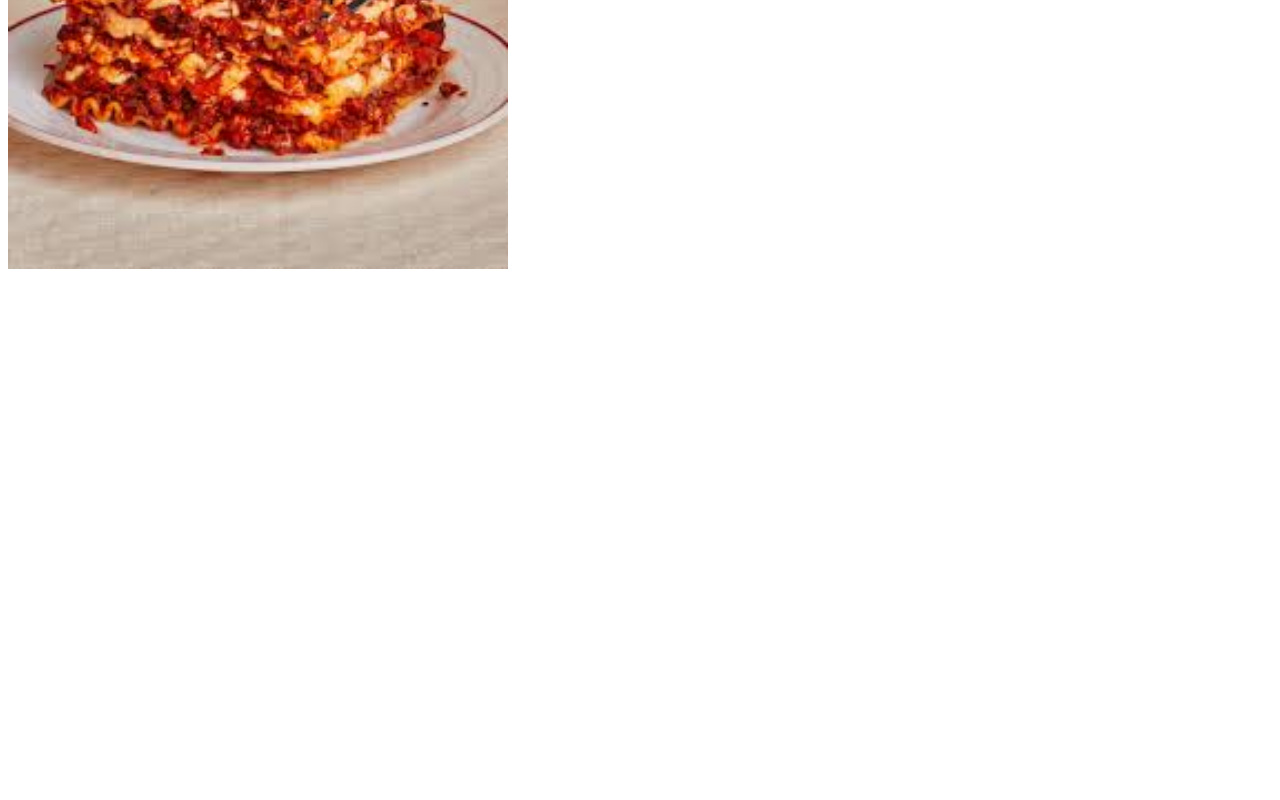
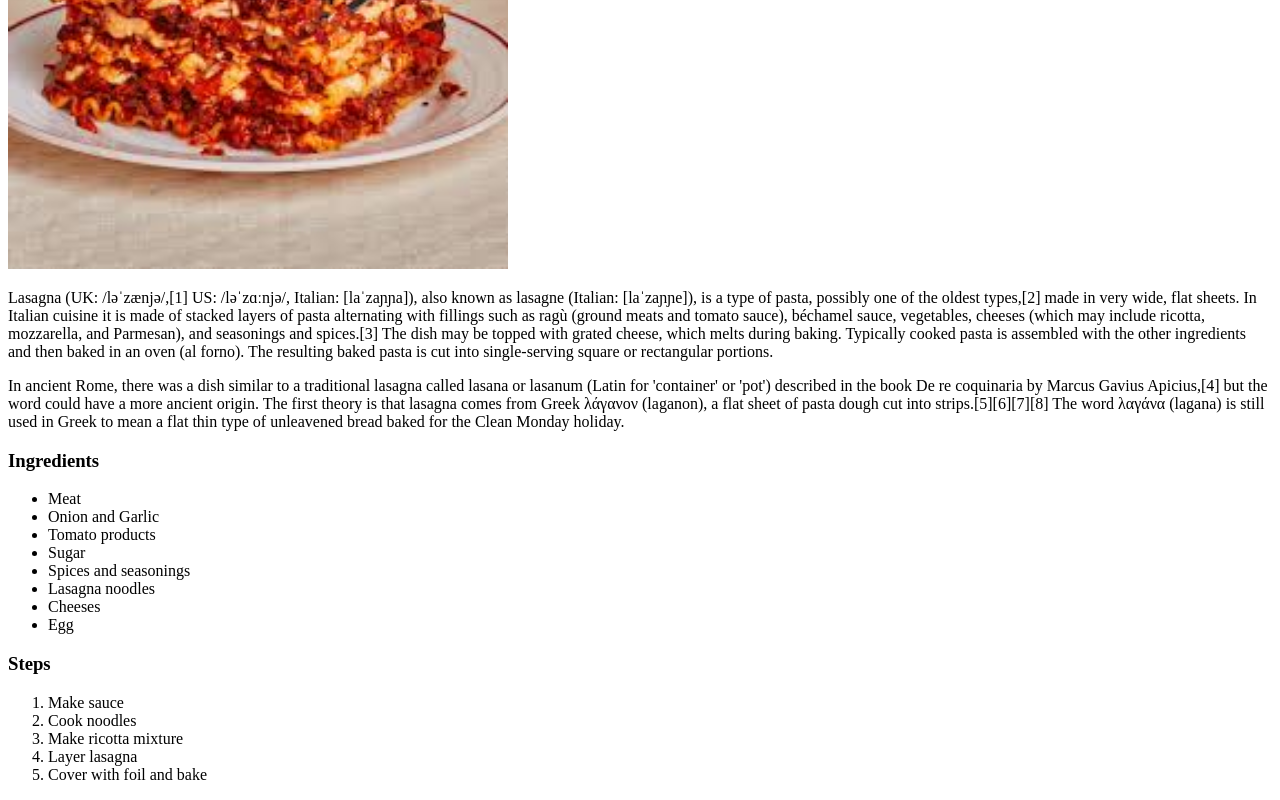
Before and after one commit to ilovepi31415/odin-recipes, a plain HTML site: page recipes/lasagna.html in a window 1280 px wide. Shown: the part 311-1111 px from the top of the page. Before the commit the page ends 800 px from the top, so only its background shows below. Drawn offline with Linux system fonts and the light colour scheme.

Commit message:
Fill first recipe page

```diff
--- a/recipes/lasagna.html
+++ b/recipes/lasagna.html
@@ -7,5 +7,26 @@
     <body>
         <h1>Lasagna</h1>
         <img src="../images/lasagna.jpeg" alt="Lasagna" height="500">
+        <p>Lasagna (UK: /ləˈzænjə/,[1] US: /ləˈzɑːnjə/, Italian: [laˈzaɲɲa]), also known as lasagne (Italian: [laˈzaɲɲe]), is a type of pasta, possibly one of the oldest types,[2] made in very wide, flat sheets. In Italian cuisine it is made of stacked layers of pasta alternating with fillings such as ragù (ground meats and tomato sauce), béchamel sauce, vegetables, cheeses (which may include ricotta, mozzarella, and Parmesan), and seasonings and spices.[3] The dish may be topped with grated cheese, which melts during baking. Typically cooked pasta is assembled with the other ingredients and then baked in an oven (al forno). The resulting baked pasta is cut into single-serving square or rectangular portions.</p>
+        <p>In ancient Rome, there was a dish similar to a traditional lasagna called lasana or lasanum (Latin for 'container' or 'pot') described in the book De re coquinaria by Marcus Gavius Apicius,[4] but the word could have a more ancient origin. The first theory is that lasagna comes from Greek λάγανον (laganon), a flat sheet of pasta dough cut into strips.[5][6][7][8] The word λαγάνα (lagana) is still used in Greek to mean a flat thin type of unleavened bread baked for the Clean Monday holiday.</p>
+        <h3>Ingredients</h5>
+        <ul>
+            <li>Meat</li>
+            <li>Onion and Garlic</li>
+            <li>Tomato products</li>
+            <li>Sugar</li>
+            <li>Spices and seasonings</li>
+            <li>Lasagna noodles</li>
+            <li>Cheeses</li>
+            <li>Egg</li>
+        </ul>
+        <h3>Steps</h3>
+        <ol>
+            <li>Make sauce</li>
+            <li>Cook noodles</li>
+            <li>Make ricotta mixture</li>
+            <li>Layer lasagna</li>
+            <li>Cover with foil and bake</li>
+        </ol>
     </body>
 </html>
```
